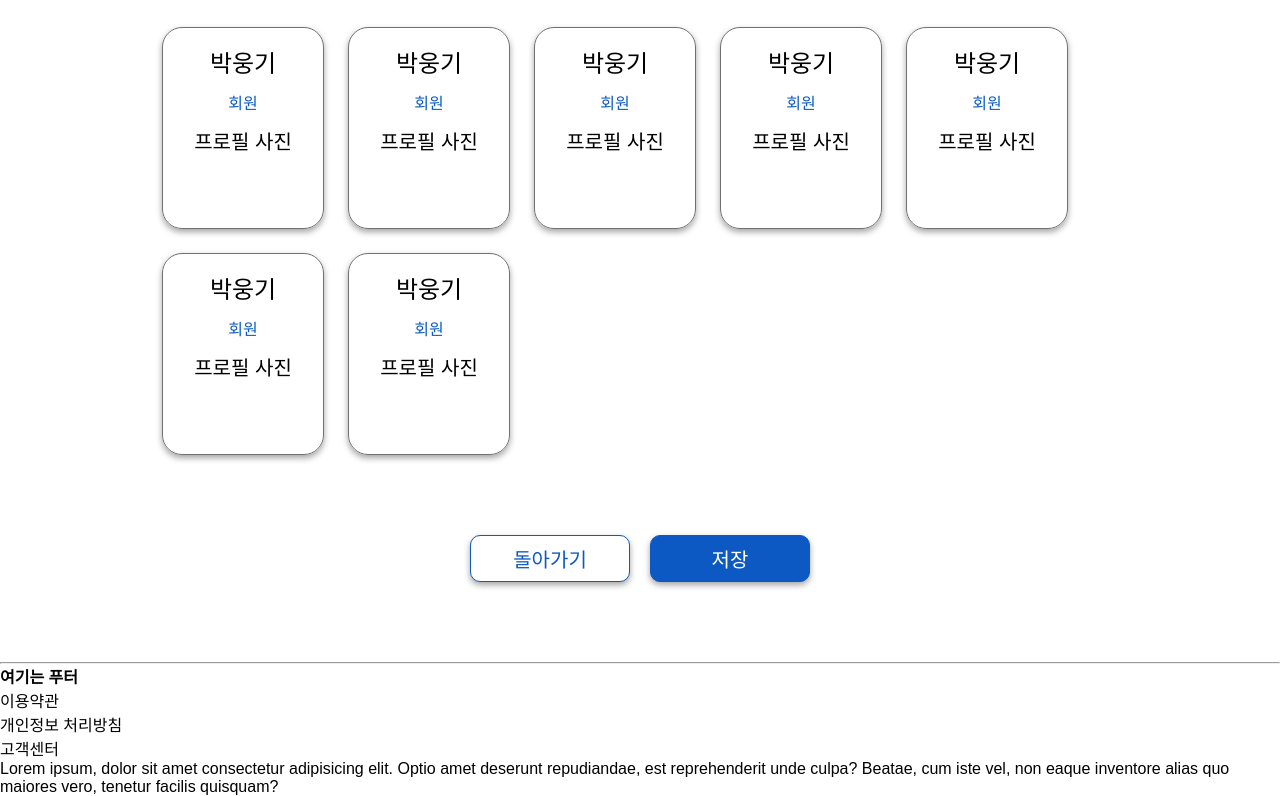
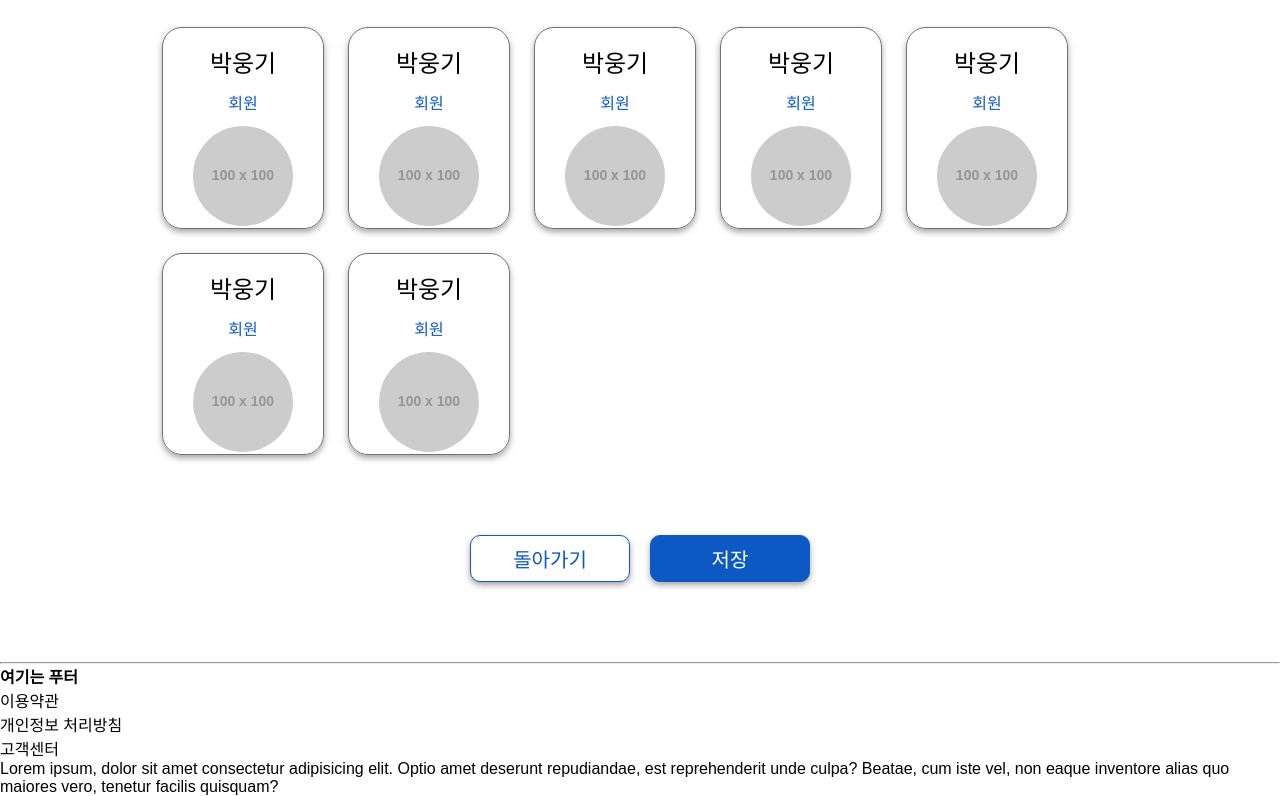
Before and after one commit to Kim-Hyunjo/MoZIP, a React (Create React App) app in the folder front/: page /recruit/schedule2 in a window 1280 px wide. Shown: the part 2918-3714 px from the top of the page. Built offline with nearby package versions, Linux system fonts and the light colour scheme.

Commit message:
feat : edit

```diff
--- a/front/src/pages/circle/Open.tsx
+++ b/front/src/pages/circle/Open.tsx
@@ -161,8 +161,17 @@ const Open = () => {
           </div>
           <div className="tagSelect">
             <label htmlFor=""></label>
+            태그 선택 :
             <select name="태그선택" id="태그선택">
               <option value="미선택">미선택</option>
+              <option value="미선택">학술</option>
+              <option value="미선택">예술</option>
+              <option value="미선택">친목</option>
+              <option value="미선택">스포츠</option>
+              <option value="미선택">여행</option>
+              <option value="미선택">종교</option>
+              <option value="미선택">봉사</option>
+              <option value="미선택">기타</option>
             </select>
           </div>
           <div className="submitButton">
--- a/front/src/pages/mypage/button.css
+++ b/front/src/pages/mypage/button.css
@@ -61,6 +61,9 @@
   color: white;
 }
 #button3_intro {
+  transform: translate(820px, 30px);
+  /* float: right; */
+  /* margin: 0px 20px 30px 0px; */
   width: 150px;
   height: 52px;
   border: 1px solid #0c59c3;
@@ -249,7 +252,7 @@
   width: 20px;
   height: 20px;
   background-color: initial;
-  background-image: url("../images2/icon_x@2x.png");
+  background-image: url('../images2/icon_x@2x.png');
   /* border: 1px solid; */
   /* border-radius: 15px; */
   /* background-color: white; */
@@ -334,7 +337,7 @@
 }
 
 .apply2Buttons {
-  width: 84% ;
+  width: 84%;
   padding: 30px 10px 0px 10px;
 }
 .apply2Buttons #button1 {
@@ -431,9 +434,9 @@
 #button_logout span {
   color: white;
 }
-#button_excel{
+#button_excel {
   border: none;
-  background-image: url("../images2/icon_excel@2x.png");
+  background-image: url('../images2/icon_excel@2x.png');
   width: 56px;
   height: 56px;
   background-repeat: none;
--- a/front/src/pages/mypage/h3lines.css
+++ b/front/src/pages/mypage/h3lines.css
@@ -1,6 +1,9 @@
 span {
-    color:#0C5AC6;
+  color: #0c5ac6;
 }
 h3 {
-    margin-bottom: 52px;
+  margin-bottom: 52px;
 }
+.mypage_introduction h3 {
+  margin-bottom: 0px;
+}
--- a/front/src/pages/mypage/introduction/myPageIntroduction.tsx
+++ b/front/src/pages/mypage/introduction/myPageIntroduction.tsx
@@ -132,25 +132,9 @@ const myPageIntroduction = () => {
       <h2>자기소개함</h2>
       <h3>자기소개서 질문과 답변을 미리 준비해보세요. <br/>작성하기 위해 <span>수정하기 버튼</span>을 누르고, 작성이 끝난 후에는 <span>저장하기 버튼</span>을 눌러 꼭 저장해주세요. 자동저장이 되지 않습니다.</h3>
 
-      <div className="flexthem">
-        <div>
-          <label>
-            <select
-              id="list-name_intro"
-              // defaultValue={subject}
-              // value={subject}
-              // onChange={(e) => setSubject(e.target.value)}
-              // onBlur={(e) => setSubject(e.target.value)}
-            >
-              <option>최신순</option>
-              <option>인기순</option>
-            </select>
-          </label>
-        </div>
         <button id="button3_intro" onClick={handleClickOpen}>
           직접 추가
         </button>
-      </div>
       <div>
         <div>{questionFormList}</div>
       </div>
--- a/front/src/pages/recruit/Schedule2.tsx
+++ b/front/src/pages/recruit/Schedule2.tsx
@@ -180,49 +180,63 @@ const Schedule2 = (props: RouteComponentProps<{}>) => {
                             <span>
                                 회원
                             </span>
-                            <div>프로필 사진</div>
+                            <div className="clubImage">
+                                <img src="http://placehold.it/100x100" />
+                            </div>
                     </div>
                     <div className="tiny_gray_namecard display_horiz2">
                         <h4>박웅기</h4>
                             <span>
                                 회원
                             </span>
-                            <div>프로필 사진</div>
+                            <div className="clubImage">
+                                <img src="http://placehold.it/100x100" />
+                            </div>
                     </div>
                     <div className="tiny_gray_namecard display_horiz2">
                         <h4>박웅기</h4>
                             <span>
                                 회원
                             </span>
-                            <div>프로필 사진</div>
+                            <div className="clubImage">
+                                <img src="http://placehold.it/100x100" />
+                            </div>
                     </div>
                     <div className="tiny_gray_namecard display_horiz2">
                         <h4>박웅기</h4>
                             <span>
                                 회원
                             </span>
-                            <div>프로필 사진</div>
+                            <div className="clubImage">
+                                <img src="http://placehold.it/100x100" />
+                            </div>
                     </div>
                     <div className="tiny_gray_namecard display_horiz2">
                         <h4>박웅기</h4>
                             <span>
                                 회원
                             </span>
-                            <div>프로필 사진</div>
+                            <div className="clubImage">
+                                <img src="http://placehold.it/100x100" />
+                            </div>
                     </div>
                     <div className="tiny_gray_namecard display_horiz2">
                         <h4>박웅기</h4>
                             <span>
                                 회원
                             </span>
-                            <div>프로필 사진</div>
+                            <div className="clubImage">
+                                <img src="http://placehold.it/100x100" />
+                            </div>
                     </div>
                     <div className="tiny_gray_namecard display_horiz2">
                         <h4>박웅기</h4>
                             <span>
                                 회원
                             </span>
-                            <div>프로필 사진</div>
+                            <div className="clubImage">
+                                <img src="http://placehold.it/100x100" />
+                            </div>
                     </div>
                     </div>
                 </div>
```
